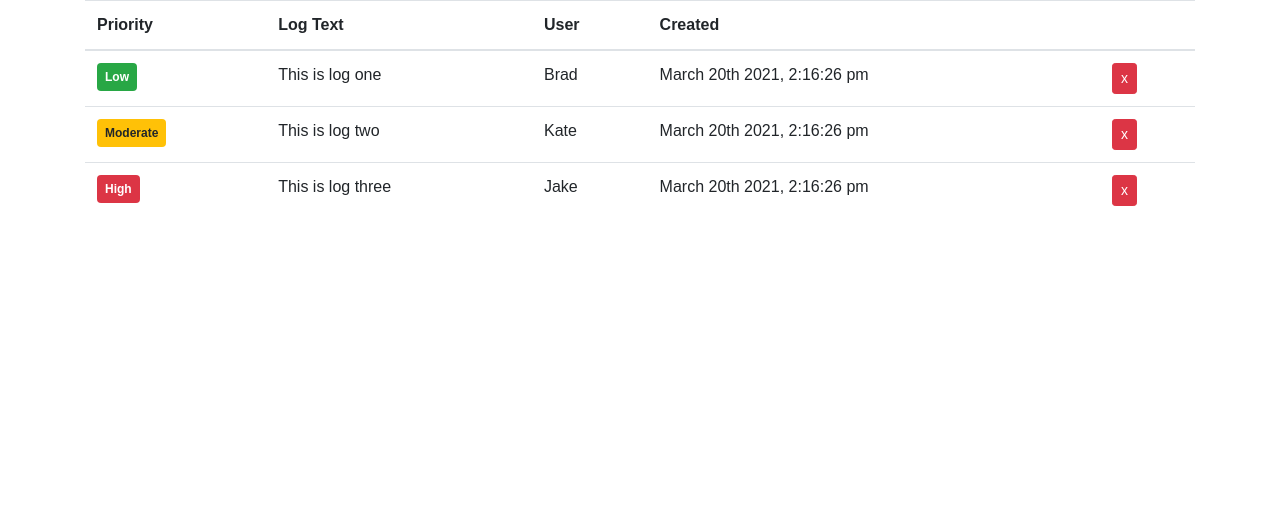
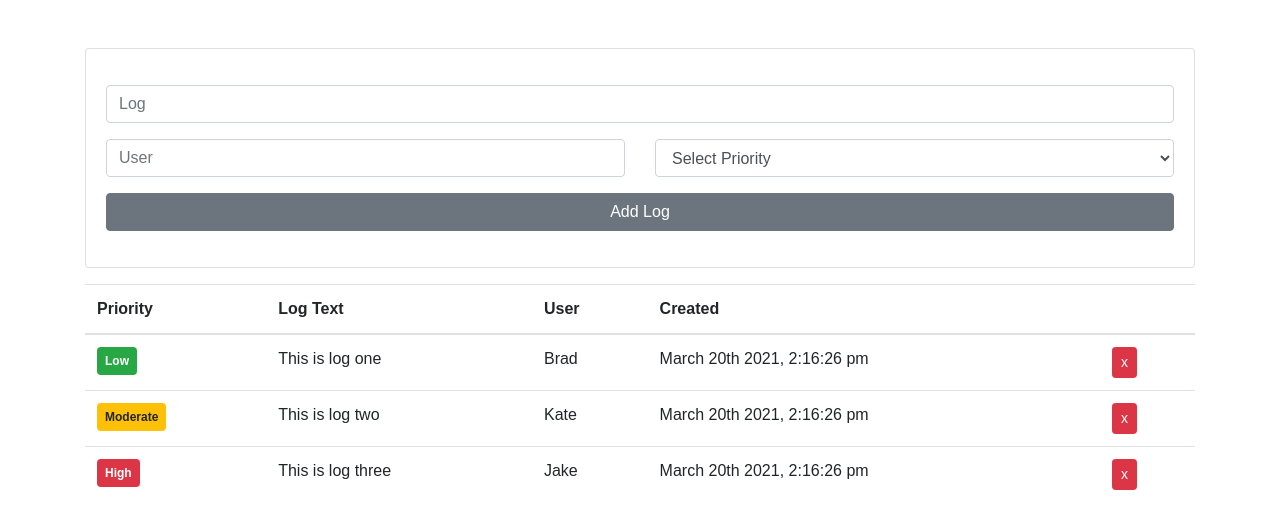
Before and after one commit to omarxadel/bug-logger, a React app: page / in a window 1280 px wide. Shown: the top 528 px of the page. Built offline with nearby package versions, Linux system fonts and the light colour scheme; the HTML template or start-up script is replaced by a standard one.

Commit message:
Add AddLogItem Component to App.js

```diff
--- a/src/components/App.js
+++ b/src/components/App.js
@@ -3,6 +3,8 @@
 import Container from 'react-bootstrap/Container'
 import Table from 'react-bootstrap/Table'
 import LogItem from './LogItem'
+import AddLogItem from './AddLogItem'
+
 
 const App = () => {
 	const [logs, setLogs] = useState([
@@ -30,6 +32,7 @@
 	])
 	return (
 		<Container>
+			<AddLogItem />
 			<Table >
 				<thead>
 					<tr>
```
